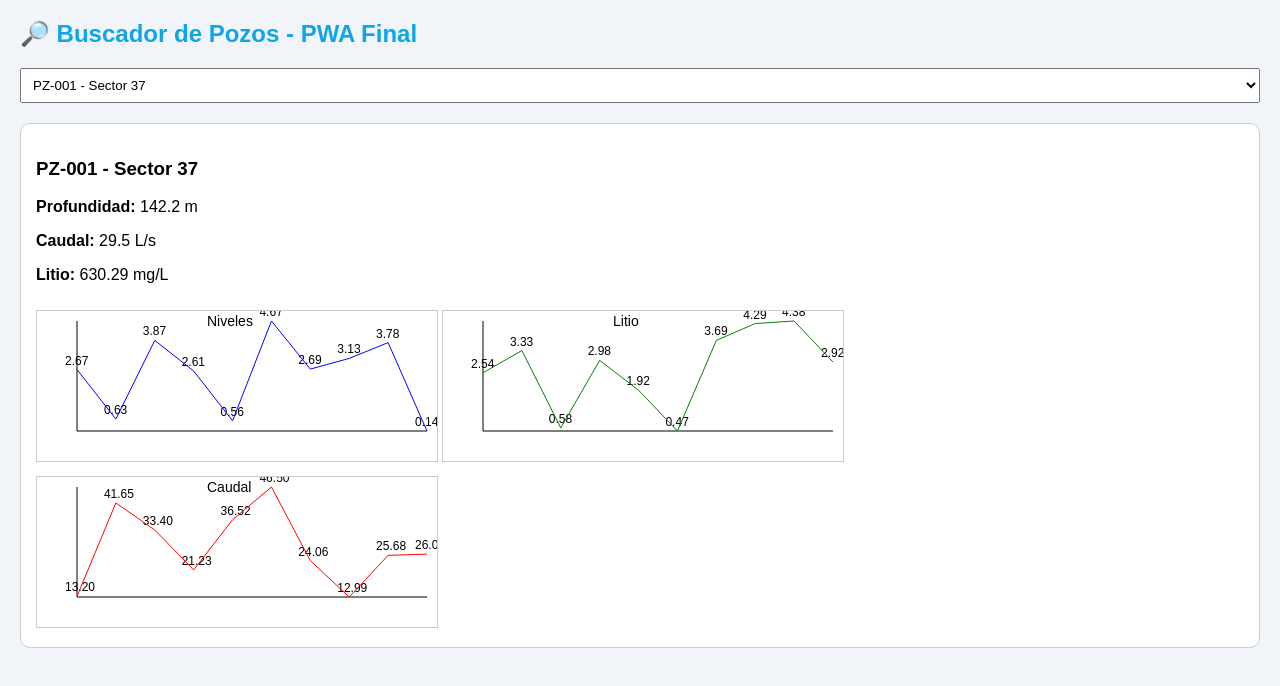
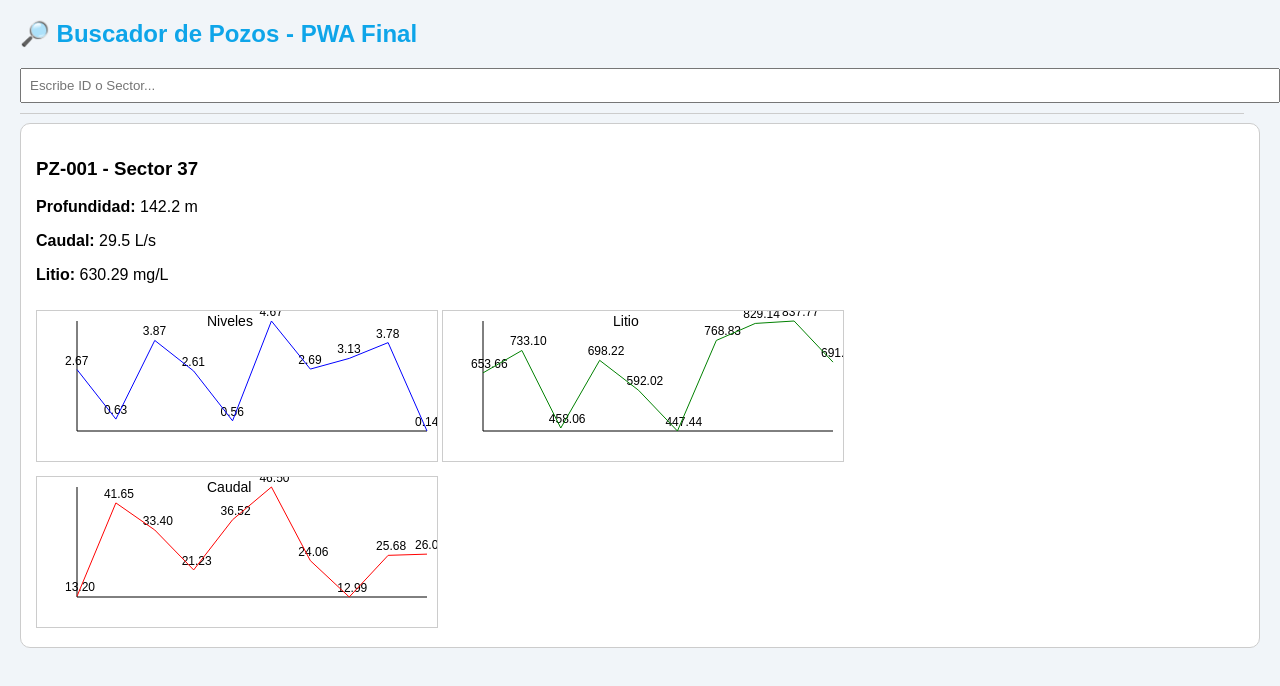
Before and after one commit to DAT-SQM/Buscador-Pozos, a plain HTML site: page index.html in a window 1280 px wide. Drawn offline with Linux system fonts and the light colour scheme.

Commit message:
Add files via upload

```diff
--- a/index.html
+++ b/index.html
@@ -7,20 +7,26 @@
 <link rel="manifest" href="manifest.json">
 <style>
 body { font-family: Arial, sans-serif; margin: 20px; background:#f1f5f9; }
-select { padding: 8px; width: 100%; margin-bottom: 20px; }
-.card { border: 1px solid #ccc; border-radius: 10px; padding: 15px; margin-bottom: 20px; background:#fff; }
-canvas { max-width: 100%; margin-top: 10px; border:1px solid #ccc; }
+#search { padding: 8px; width: 100%; margin-bottom: 10px; }
+.autocomplete-items { border: 1px solid #ccc; border-top:none; max-height:150px; overflow-y:auto; background:#fff; position:absolute; z-index:99; width:calc(100% - 18px); }
+.autocomplete-items div { padding: 8px; cursor:pointer; }
+.autocomplete-items div:hover { background-color:#e9e9e9; }
+.card { border: 1px solid #ccc; border-radius: 10px; padding: 15px; margin-top:10px; background:#fff; }
+canvas { max-width:100%; margin-top:10px; border:1px solid #ccc; }
 h2 { color:#0ea5e9; }
 </style>
 </head>
 <body>
 
 <h2>🔎 Buscador de Pozos - PWA Final</h2>
-<select id="pozoSelect"></select>
+<div style="position:relative;">
+  <input type="text" id="search" placeholder="Escribe ID o Sector...">
+  <div id="autocomplete-list" class="autocomplete-items"></div>
+</div>
 <div id="result"></div>
 
 <script>
-// ===== Datos y gráficos =====
+// ===== Generar pozos de prueba =====
 function randArrayDec(min,max,len){
   return Array.from({length: len}, ()=> +(Math.random()*(max-min)+min).toFixed(2));
 }
@@ -32,37 +38,43 @@ function generarPozo(id){
     caudal_lps: +(Math.random()*50+10).toFixed(2),
     litio_mgL: +(Math.random()*500+400).toFixed(2),
     niveles_historicos: randArrayDec(0,5,10),
-    litio_historico: randArrayDec(0,5,10),
+    litio_historico: randArrayDec(400,900,10),
     caudal_historico: randArrayDec(10,50,10)
   };
 }
 const pozos = Array.from({length:500},(_,i)=>generarPozo(i+1));
 
-// Selector
-const pozoSelect = document.getElementById("pozoSelect");
-function llenarSelector() {
-  pozoSelect.innerHTML = "";
-  pozos.forEach(p=>{
-    const option = document.createElement("option");
-    option.value = p.id;
-    option.text = `${p.id} - ${p.ubicacion}`;
-    pozoSelect.appendChild(option);
+// ===== Autocompletado del buscador =====
+const searchInput = document.getElementById("search");
+const autocompleteList = document.getElementById("autocomplete-list");
+
+searchInput.addEventListener("input", function(){
+  const val = this.value.toLowerCase();
+  autocompleteList.innerHTML="";
+  if(!val) return;
+  const matches = pozos.filter(p=>p.id.toLowerCase().includes(val) || p.ubicacion.toLowerCase().includes(val));
+  matches.slice(0,10).forEach(p=>{
+    const div = document.createElement("div");
+    div.innerHTML = `<strong>${p.id}</strong> - ${p.ubicacion}`;
+    div.addEventListener("click", ()=>{
+      searchInput.value = p.id;
+      autocompleteList.innerHTML="";
+      mostrarPozo(p);
+    });
+    autocompleteList.appendChild(div);
   });
-}
+});
 
-// Dibujar gráfico
-function dibujarGrafico(canvas, data, color, label) {
+// ===== Función para mostrar pozo y gráficos =====
+function dibujarGrafico(canvas, data, color, label){
   const ctx = canvas.getContext("2d");
   const w = canvas.width; const h = canvas.height;
   ctx.clearRect(0,0,w,h);
-
   // Ejes
   ctx.beginPath();
   ctx.moveTo(40,10); ctx.lineTo(40,h-30); ctx.lineTo(w-10,h-30);
   ctx.strokeStyle="#000"; ctx.stroke();
-
   const max = Math.max(...data); const min = Math.min(...data); const len = data.length;
-
   ctx.beginPath(); ctx.strokeStyle=color;
   data.forEach((val,i)=>{
     const x = 40 + i*((w-50)/(len-1));
@@ -74,7 +86,6 @@ function dibujarGrafico(canvas, data, color, label) {
   ctx.fillStyle="#000"; ctx.font="14px Arial"; ctx.fillText(label,w/2-30,15);
 }
 
-// Mostrar pozo
 function mostrarPozo(pozo){
   const container = document.getElementById("result"); container.innerHTML="";
   const card = document.createElement("div"); card.className="card";
@@ -92,9 +103,8 @@ function mostrarPozo(pozo){
   dibujarGrafico(document.getElementById("caudal"), pozo.caudal_historico,"red","Caudal");
 }
 
-// Inicializar
-llenarSelector(); mostrarPozo(pozos[0]);
-pozoSelect.addEventListener("change", ()=>{ const pozo = pozos.find(p=>p.id===pozoSelect.value); mostrarPozo(pozo); });
+// Mostrar primero el primer pozo
+mostrarPozo(pozos[0]);
 
 // ===== Registrar Service Worker =====
 if('serviceWorker' in navigator){
@@ -103,5 +113,6 @@ if('serviceWorker' in navigator){
   .catch(err=>console.log('Error SW:',err));
 }
 </script>
+
 </body>
 </html>
```
Also changed, not shown: sw.js (+26 -7 lines).
